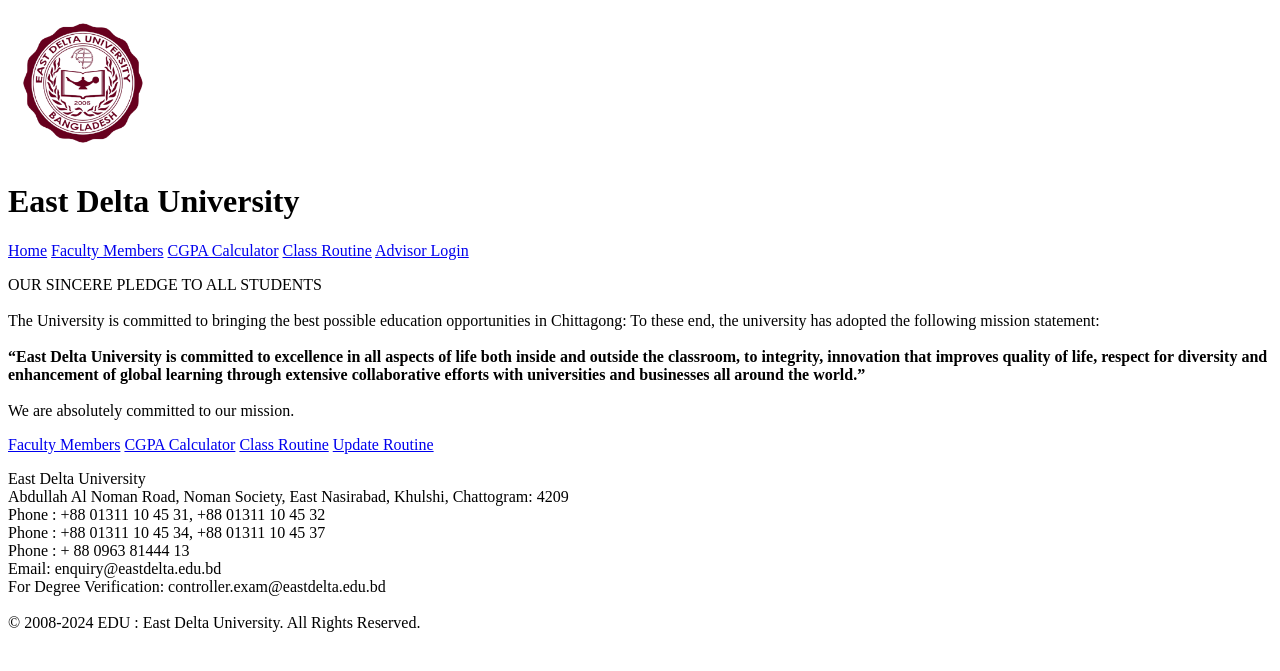
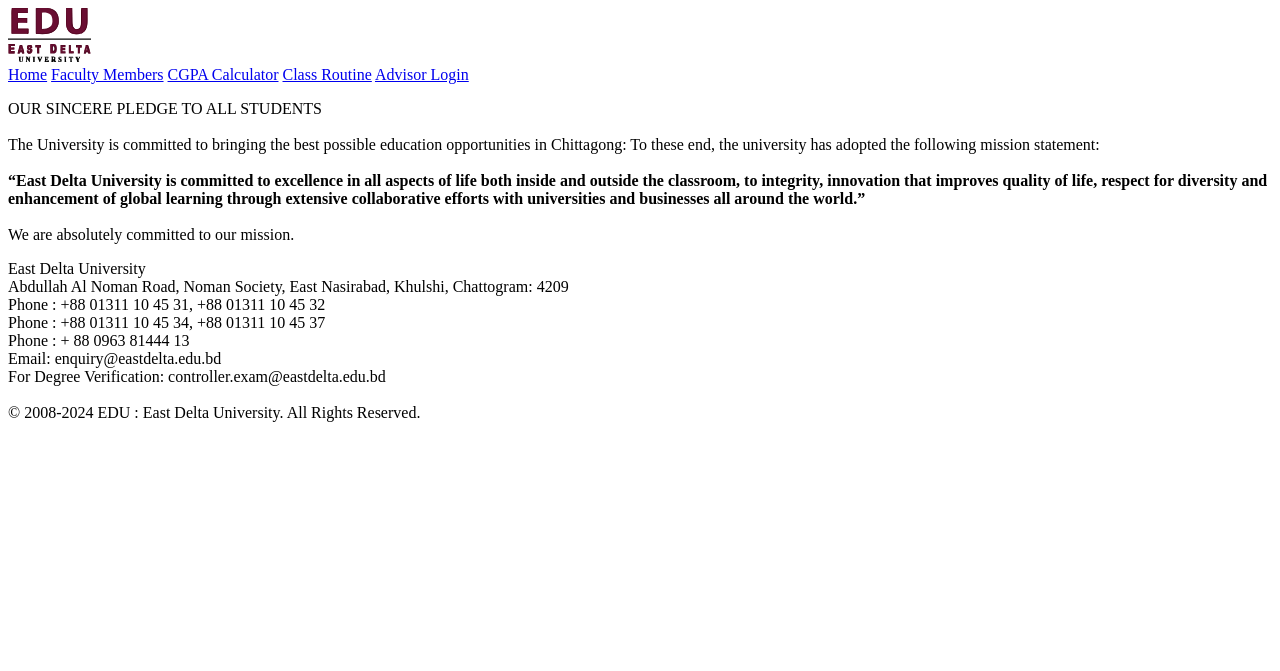
Before and after one commit to ahnaftnn/EDU-Advising-Help, a PHP site: page /EDU/ in a window 1280 px wide. Shown: the top 671 px of the page. Run offline with PHP 8.4, Linux system fonts and the light colour scheme.

Commit message:
logo changed. ref added w/o faculty

```diff
--- a/connections/header.php
+++ b/connections/header.php
@@ -1,14 +1,13 @@
 <html>
     <div class="header">
         <div class="EDU">
-            <img src="../image/logo.png"     height="150px" width="150px"/>
-            <h1>East Delta University</h1>
+            <img src="../image/logo2.svg"     height="54.36px" width="83px"/>
         </div>
 
         <div class="info">
             <a href="../index.html">Home</a>
             <a href="faculty_member.html">Faculty Members</a>
-            <a href="calculator.html">CGPA Calculator</a>
+            <a href="../pages/cgpa_calculator.php">CGPA Calculator</a>
             <a href="../pages/routine.php">Class Routine</a>
         </div>
     </div>
--- a/index.html
+++ b/index.html
@@ -9,8 +9,7 @@
 <body>
     <div class="header">
         <div class="EDU">
-            <img src="image/logo.png" height="150px" width="150px"/>
-            <h1>East Delta University</h1>
+            <img src="image/logo2.svg" height="54.36px" width="83px"/>
         </div>
 
         <div class="info">
@@ -31,12 +30,7 @@
 
                 We are absolutely committed to our mission.</p>
         </div>
-        <div class="main info">
-            <a href="faculty_member.html">Faculty Members</a>
-            <a href="calculator.html">CGPA Calculator</a>
-            <a href="routine.html">Class Routine</a>
-            <a href="update_routine.html">Update Routine</a>
-        </div>
+
     </div>
 
     <div class="footer">
--- a/pages/login.php
+++ b/pages/login.php
@@ -16,7 +16,7 @@
         header("Location: http://localhost:8080/EDU Advising Help/pages/admin_home.php");
        }
      ?>
-
+     <?php include('../connections/footer.php'); ?>
    </body>
 
 </html>
```
Also changed, not shown: image/logo2.svg (added).
